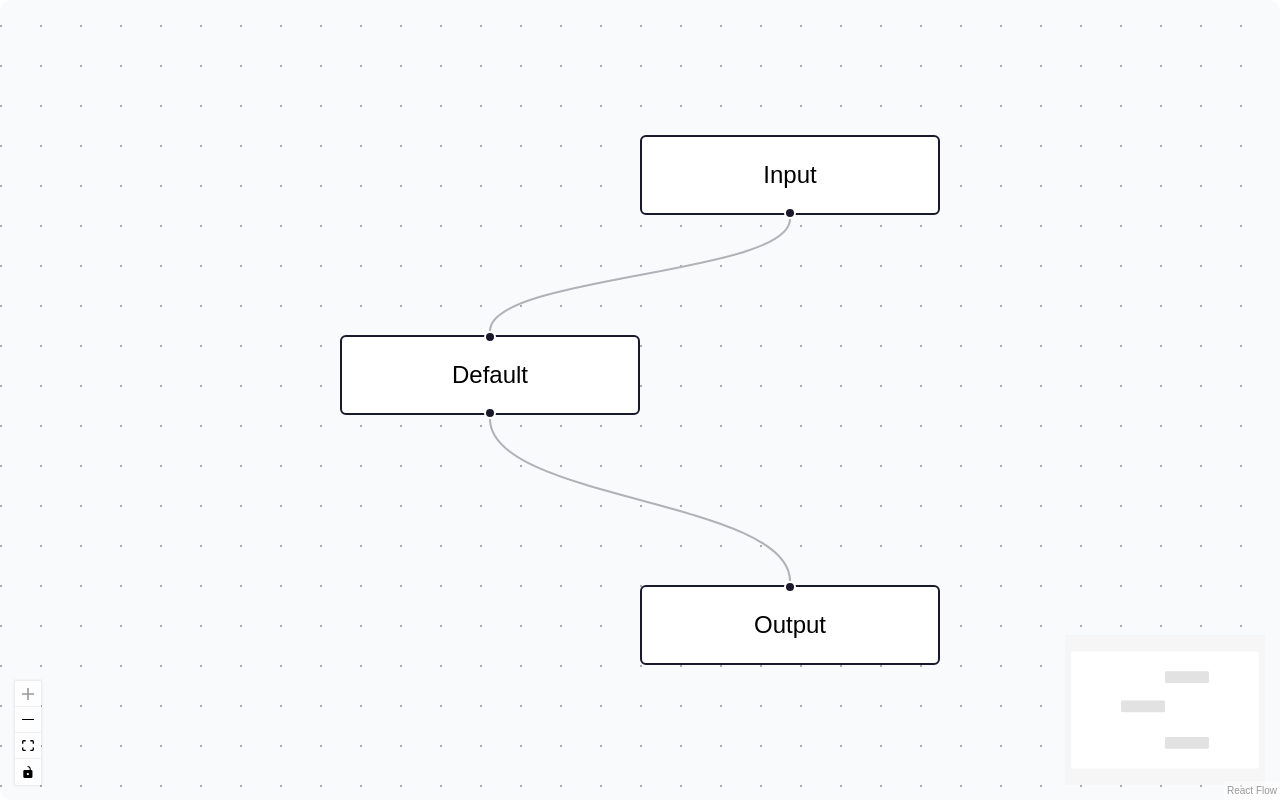
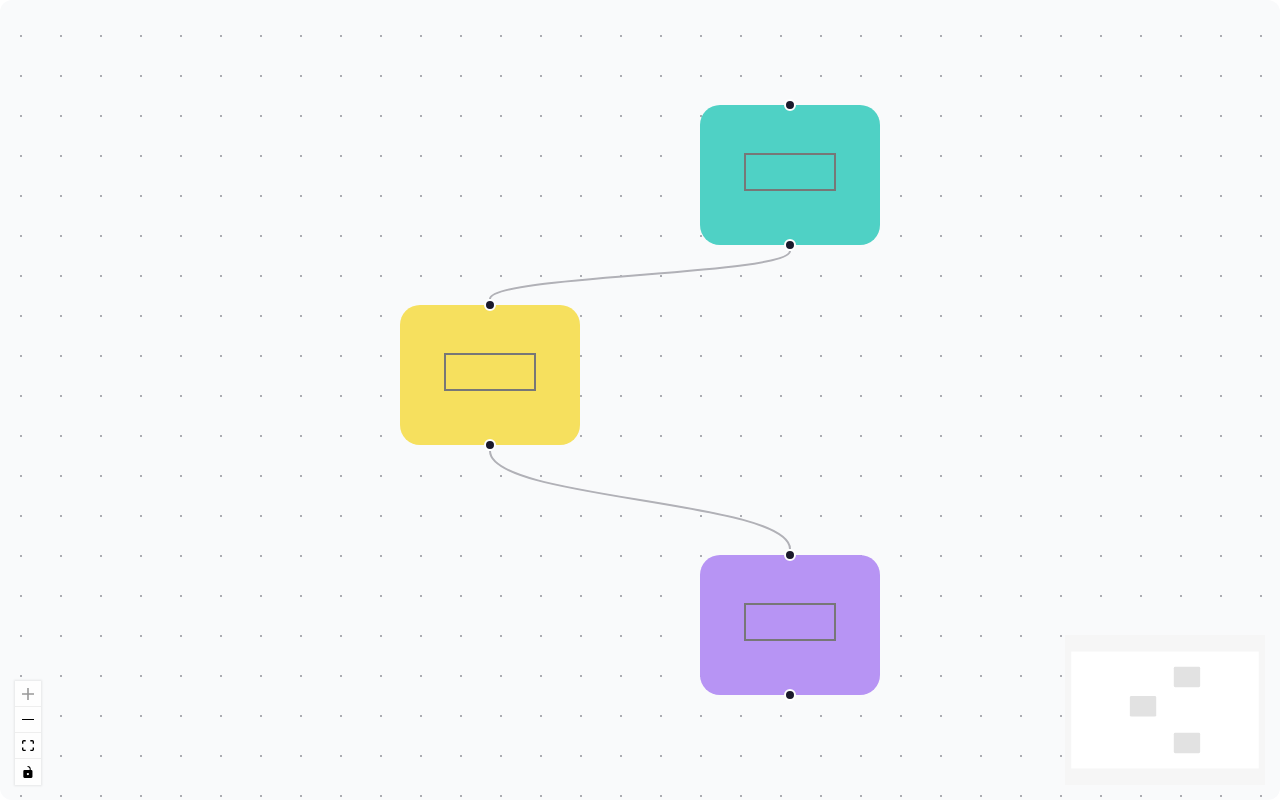
Before and after one commit to MiniMilkfish/reactFlowEditor, a React (Vite) app: page / in a window 1280 px wide. Built offline with nearby package versions, Linux system fonts and the light colour scheme.

Commit message:
<fea>: append component  'ColorChooserNode'  to 'Reactflow-ColorChooser-App'

```diff
--- a/src/Reactflow-ColorChooser-App/App.tsx
+++ b/src/Reactflow-ColorChooser-App/App.tsx
@@ -4,6 +4,8 @@ import useStore from "./store";
 import "@xyflow/react/dist/style.css";
 
 import type { AppState } from "./types";
+
+import ColorChooserNode from "./ColorChooseNode"; // 引入自定义组件
 
 const nodeClassName = (node: any) => node.type;
 
@@ -16,6 +18,8 @@ const selector = (state: AppState) => ({
   setNodes: state.setNodes,
   setEdges: state.setEdges,
 });
+
+const nodeTypes = { colorChooser: ColorChooserNode };
 
 const App = () => {
   const { nodes, edges, onNodesChange, onEdgesChange, onConnect } = useStore(
@@ -30,7 +34,9 @@ const App = () => {
         onNodesChange={onNodesChange}
         onEdgesChange={onEdgesChange}
         onConnect={onConnect}
+        nodeTypes={nodeTypes}
         fitView
+        proOptions={{ hideAttribution: true }}
       >
         <MiniMap zoomable pannable nodeClassName={nodeClassName} />
         <Controls />
--- a/src/Reactflow-ColorChooser-App/ColorChooseNode.tsx
+++ b/src/Reactflow-ColorChooser-App/ColorChooseNode.tsx
@@ -1,25 +1,25 @@
-// import type { NodeProps } from "@xyflow/react";
-// import { Handle, Position } from "@xyflow/react";
-// import userStore from "./store";
-// import type { ColorNode } from "./types";
+import type { NodeProps } from "@xyflow/react";
+import { Handle, Position } from "@xyflow/react";
+import userStore from "./store";
+import type { ColorNode } from "./types";
 
-// function ColorChooserNode({ id, data }: NodeProps<ColorNode>) {
-//   const updateNodeColor = userStore((state) => state.updateNodeColor);
+function ColorChooserNode({ id, data }: NodeProps<ColorNode>) {
+  const updateNodeColor = userStore((state) => state.updateNodeColor);
 
-//   return (
-//     <div style={{ backgroundColor: data.color, borderRadius: 10 }}>
-//       <Handle type="target" position={Position.Top} />
-//       <div style={{ padding: 20 }}>
-//         <input
-//           type="color"
-//           defaultValue={data.color}
-//           onChange={(e) => updateNodeColor(id, e.target.value)}
-//           className="nodrag"
-//         />
-//       </div>
-//       <Handle type="source" position={Position.Bottom} />
-//     </div>
-//   );
-// }
+  return (
+    <div style={{ backgroundColor: data.color, borderRadius: 10 }}>
+      <Handle type="target" position={Position.Top} />
+      <div style={{ padding: 20 }}>
+        <input
+          type="color"
+          defaultValue={data.color}
+          onChange={(e) => updateNodeColor(id, e.target.value)}
+          className="nodrag"
+        />
+      </div>
+      <Handle type="source" position={Position.Bottom} />
+    </div>
+  );
+}
 
-// export default ColorChooserNode;
+export default ColorChooserNode;
--- a/src/Reactflow-ColorChooser-App/nodes.tsx
+++ b/src/Reactflow-ColorChooser-App/nodes.tsx
@@ -3,20 +3,21 @@ import type { AppNode } from "./types";
 export default [
   {
     id: "1",
-    type: "input",
-    data: { label: "Input" },
+    type: "colorChooser",
+    data: { color: "#4FD1C5" },
     position: { x: 250, y: 25 },
   },
 
   {
     id: "2",
-    data: { label: "Default" },
+    type: "colorChooser",
+    data: { color: "#F6E05E" },
     position: { x: 100, y: 125 },
   },
   {
     id: "3",
-    type: "output",
-    data: { label: "Output" },
+    type: "colorChooser",
+    data: { color: "#B794F4" },
     position: { x: 250, y: 250 },
   },
 ] as AppNode[];
--- a/src/Reactflow-ColorChooser-App/store.tsx
+++ b/src/Reactflow-ColorChooser-App/store.tsx
@@ -3,7 +3,11 @@ import { addEdge, applyNodeChanges, applyEdgeChanges } from "@xyflow/react";
 
 import initialNodes from "./nodes";
 import initialEdges from "./edges";
-import type { AppState } from "./types";
+import type { AppState, AppNode, ColorNode } from "./types";
+
+function isColorChooserNode(node: AppNode): node is ColorNode {
+  return node.type === "colorChooser";
+}
 
 // 这是我们的 useStore hook，我们可以在我们的组件中使用它来获取 store 并调用动作
 const useStore = create<AppState>((set, get) => ({
@@ -30,6 +34,16 @@ const useStore = create<AppState>((set, get) => ({
   setEdges: (edges) => {
     set({ edges });
   },
+  updateNodeColor: (nodeId, color) => {
+    set({
+      nodes: get().nodes.map((node) => {
+        if (node.id === nodeId && isColorChooserNode(node)) {
+          return { ...node, data: { ...node.data, color } };
+        }
+        return node;
+      }),
+    });
+  },
 }));
 
 export default useStore;
--- a/src/Reactflow-ColorChooser-App/types.tsx
+++ b/src/Reactflow-ColorChooser-App/types.tsx
@@ -16,7 +16,7 @@ export interface AppState {
   onConnect: OnConnect;
   setNodes: (nodes: AppNode[]) => void;
   setEdges: (edges: AppEdge[]) => void;
-  // updateNodeColor: (nodeId: string, color: string) => void;
+  updateNodeColor: (nodeId: string, color: string) => void;
 }
 
 /**
```
